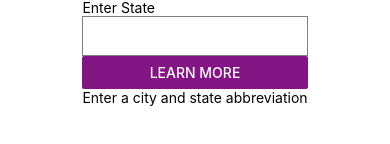
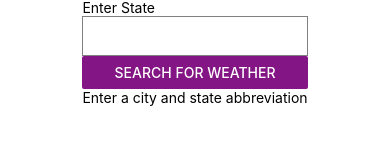
Before and after one commit to ipc103/weatherSearchMobile, a React Native app: screen / in a window 390 px wide. Shown: the part 398-542 px from the top of the page. Built offline with nearby package versions, Linux system fonts and the light colour scheme; no server answers.

Commit message:
update button description

```diff
--- a/src/components/SearchForm.js
+++ b/src/components/SearchForm.js
@@ -17,9 +17,9 @@ const SearchForm = ({city, region, handleQueryChange, handleSearch}) => (
     />
     <Button
       onPress={handleSearch}
-      title="Learn More"
+      title="Search for Weather"
       color="#841584"
-      accessibilityLabel="Learn more about this purple button"
+      accessibilityLabel="Search for Weather"
     />
   </View>
 )
```
